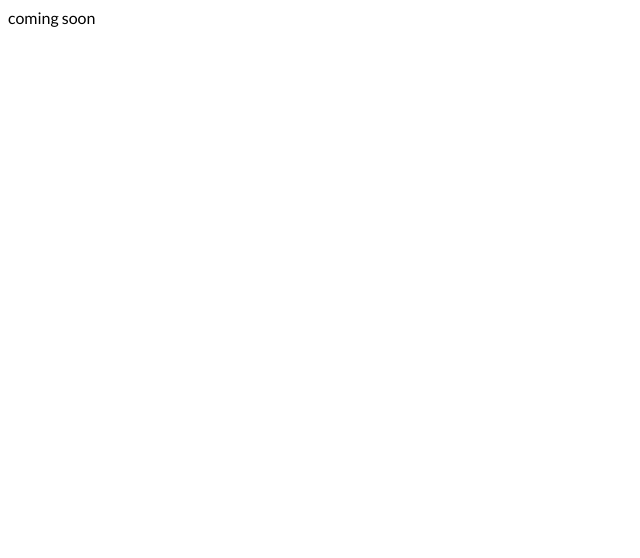
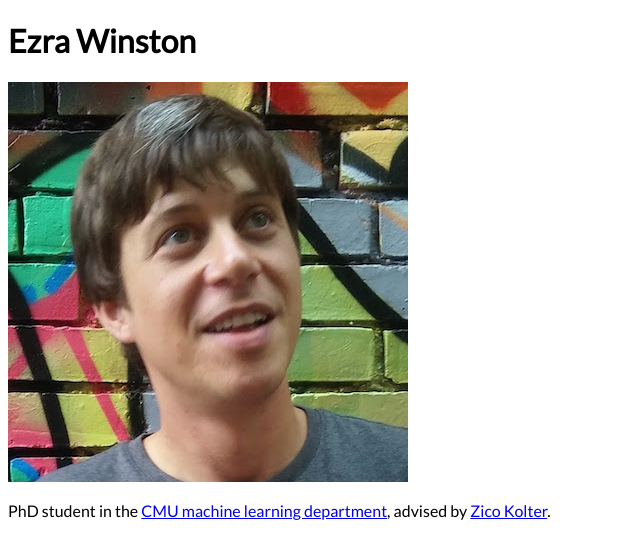
Before and after one commit to ezrawinston/ezrawinston.github.io, a plain HTML site: page index.html in a window 1280 px wide. Shown: the whole page, without its empty margins (0-640 px from the left). Drawn offline with Linux system fonts and the light colour scheme.

Commit message:
Update index.html

```diff
--- a/index.html
+++ b/index.html
@@ -1,5 +1,17 @@
-<link rel="stylesheet" type="text/css" href="index.css">
-<link rel="preconnect" href="https://fonts.gstatic.com">
-<link href="https://fonts.googleapis.com/css2?family=Lato&display=swap" rel="stylesheet">
-
-coming soon
+<!DOCTYPE html>
+<html lang="en">
+<head>
+    <meta charset="UTF-8">
+    <title>Ezra Winston</title>
+    <link rel="stylesheet" type="text/css" href="index.css">
+    <link rel="preconnect" href="https://fonts.gstatic.com">
+    <link href="https://fonts.googleapis.com/css2?family=Lato&display=swap" rel="stylesheet">
+</head>
+<body>
+    <h1>Ezra Winston</h1>
+    <img src="photo.jpg">
+    <p>
+        PhD student in the <a href="http://ml.cmu.edu">CMU machine learning department</a>, advised by <a href="http://www.zicokolter.com">Zico Kolter</a>.
+    </p>
+</body>
+</html>
```
